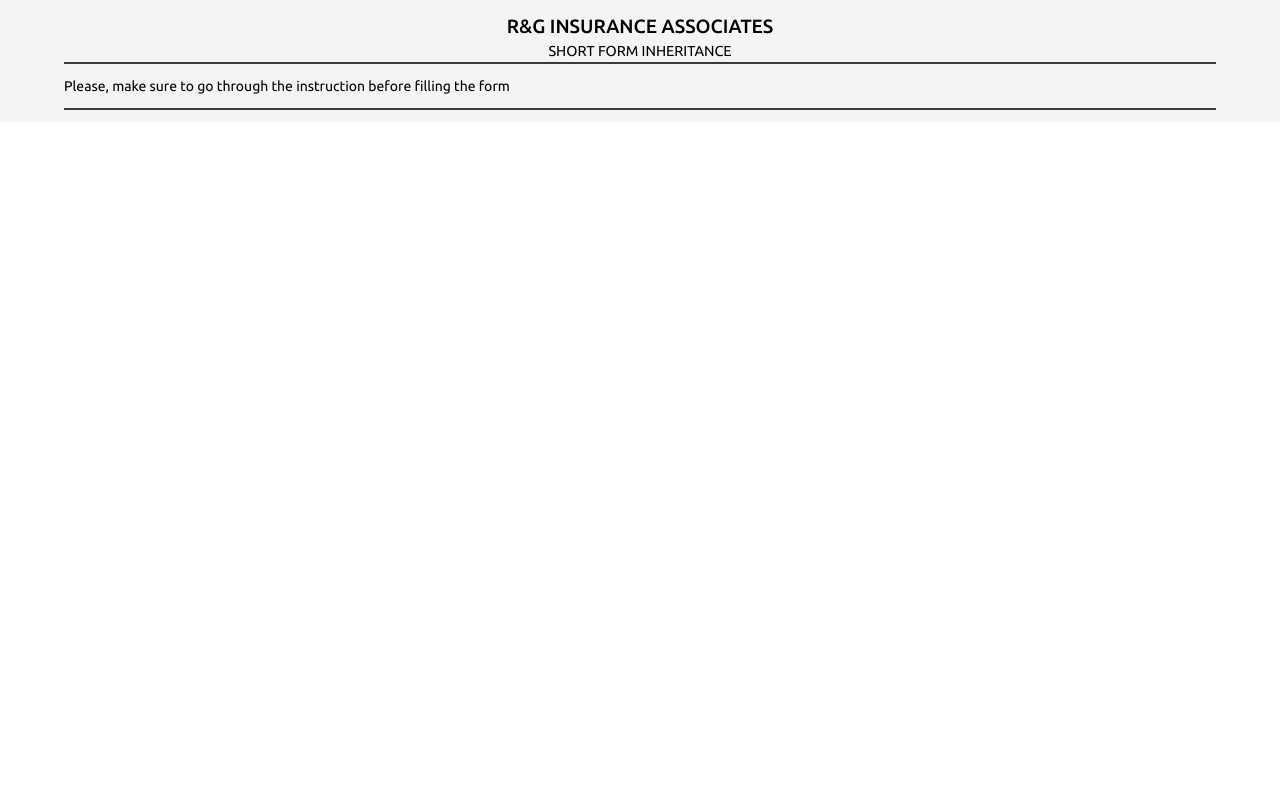
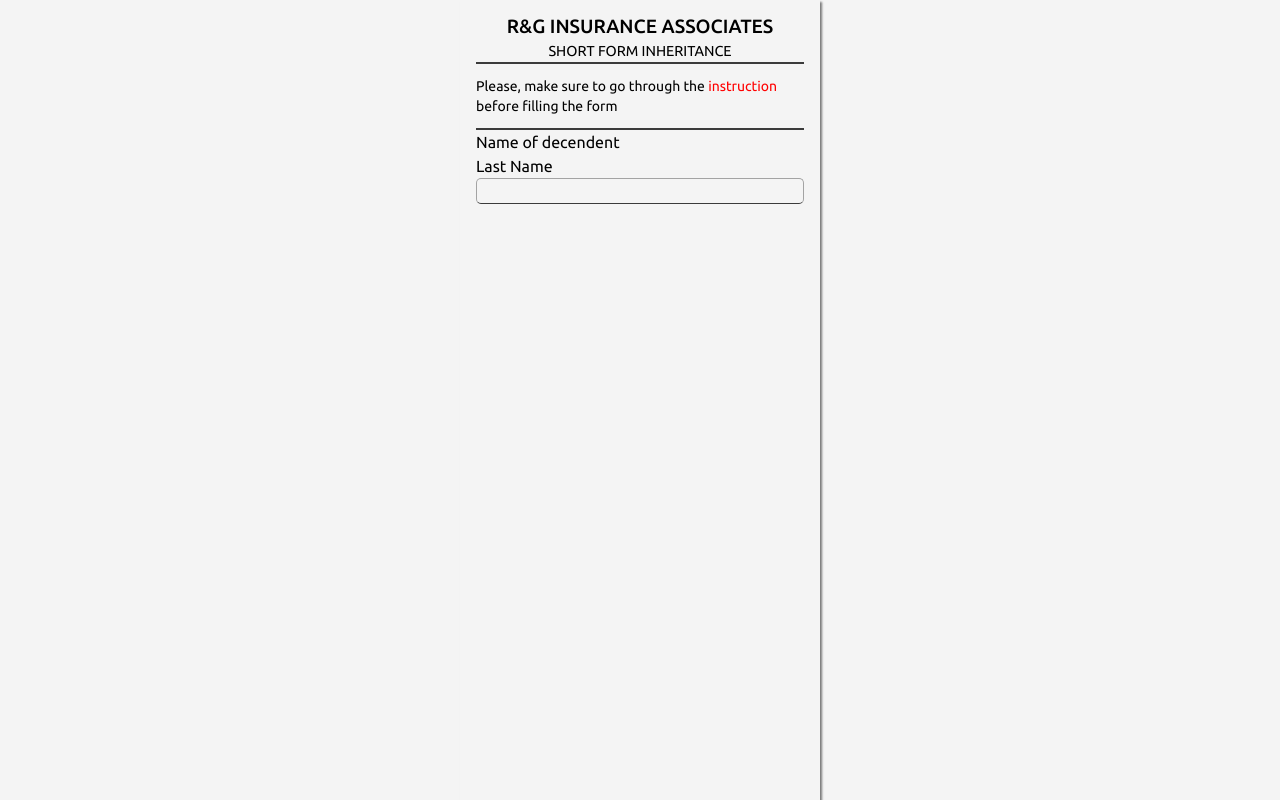
Before and after one commit to codeboyfriend/R-G-Company, a React (Vite) app: page /form in a window 1280 px wide. Built offline with nearby package versions, Linux system fonts and the light colour scheme.

Commit message:
modify form page

```diff
--- a/src/App.css
+++ b/src/App.css
@@ -24,14 +24,16 @@
 
 .line {
   height: .1rem;
-  width: 90vw;
   background-color: #3b3b3b;
 }
 
 
 .lineTwo {
   height: .1rem;
-  width: 90vw;
   background-color: #3b3b3b;
   margin-bottom: .5rem;
 }
+
+.my-form input{
+  border-bottom: 1px solid #3b3b3b;
+}
--- a/src/App.jsx
+++ b/src/App.jsx
@@ -7,7 +7,7 @@
 function App() {
   return (
     <Router>
-      <div className="bg-[#f4f4f4] flex minH-[100vh] w-[100vw] align-center justify-center m-auto">
+      <div className="bg-[#f4f4f4] flex min-h-[100vh] align-center justify-center m-auto">
         <Routes>
           <Route path='/' element={<Box />} />
           <Route path='/form' element={<Entries />} />
--- a/src/components/Box.jsx
+++ b/src/components/Box.jsx
@@ -36,7 +36,6 @@
             type="email"
             placeholder='Enter Email'
             className='input w-full p-2 outline-none'
-            color="red"
 
         />
         <p className='text-sm pt-[.2rem] pb-4'>Use the email address you gave your agent</p>
--- a/src/pages/Entries.jsx
+++ b/src/pages/Entries.jsx
@@ -3,15 +3,28 @@
 
 const Entries = () => {
   return (
-    <div className='px-4 py-3'>
+    <div className='box w-[360px] px-4 py-3'>
         <h4 className='text-[1.2rem] text-center font-[500] text-[rgba(0, 0, 0, 0.8)]'>R&G INSURANCE ASSOCIATES</h4>
         <h3 className='text-center text-[.9rem]'>SHORT FORM INHERITANCE</h3>
 
         <div className="line" mb-4></div>
 
-        <p className='text-sm py-3'>Please, make sure to go through the <Link to='/instruction'>instruction</Link> before filling the form</p>
+        <p className='text-sm py-3'>Please, make sure to go through the <Link className='text-[red]' to='/instruction'>instruction</Link> before filling the form</p>
 
         <div className="line" mb-4></div>
+
+        <div className="box-form">
+          <p>Name of decendent</p>
+
+          <div className='my-form'>
+            <label>Last Name</label>
+            <input
+              type="text"
+              className='input w-full bg-transparent'
+            />
+          </div>
+
+        </div>
     </div>
   )
 }
--- a/src/pages/Instruction.jsx
+++ b/src/pages/Instruction.jsx
@@ -1,6 +1,6 @@
 const Instruction = () => {
   return (
-    <div className='px-4'>
+    <div className='box mt-3 mb-6 px-4 py-4 w-[360px]'>
         <h1 className="text-center text-[1.2rem]">Instructions</h1>
 
         <div className="lineTwo mb-4"></div>
@@ -19,8 +19,8 @@
             <li className='text-sm pb-2'>FOR ASSISTANCE: Contact RG insurance Associates Division by calling in-state e toll free +44 7508 305745</li>
         </ul>
 
-        <h4>Notice</h4>
-        <p className='text-sm'>THIS DOCUMENT BECOMES AN OFFICIAL STATE RECORD WHEN COMPLETED. INFORMATION SHOULD BE TYPED OR PRINTED CLEARLY IN INK. COMPLETE A SEPARATE CONSENT TO TRANSFER FORM FOR EACH PARCEL OF REAL PROPERTY OR FOR EACH BANK OR CORPORATION.</p>
+        <h4 className="font-bold">Notice:</h4>
+        <p className='text-[.7rem]'>THIS DOCUMENT BECOMES AN OFFICIAL STATE RECORD WHEN COMPLETED. INFORMATION SHOULD BE TYPED OR PRINTED CLEARLY IN INK. COMPLETE A SEPARATE CONSENT TO TRANSFER FORM FOR EACH PARCEL OF REAL PROPERTY OR FOR EACH BANK OR CORPORATION.</p>
     </div>
   )
 }
```
